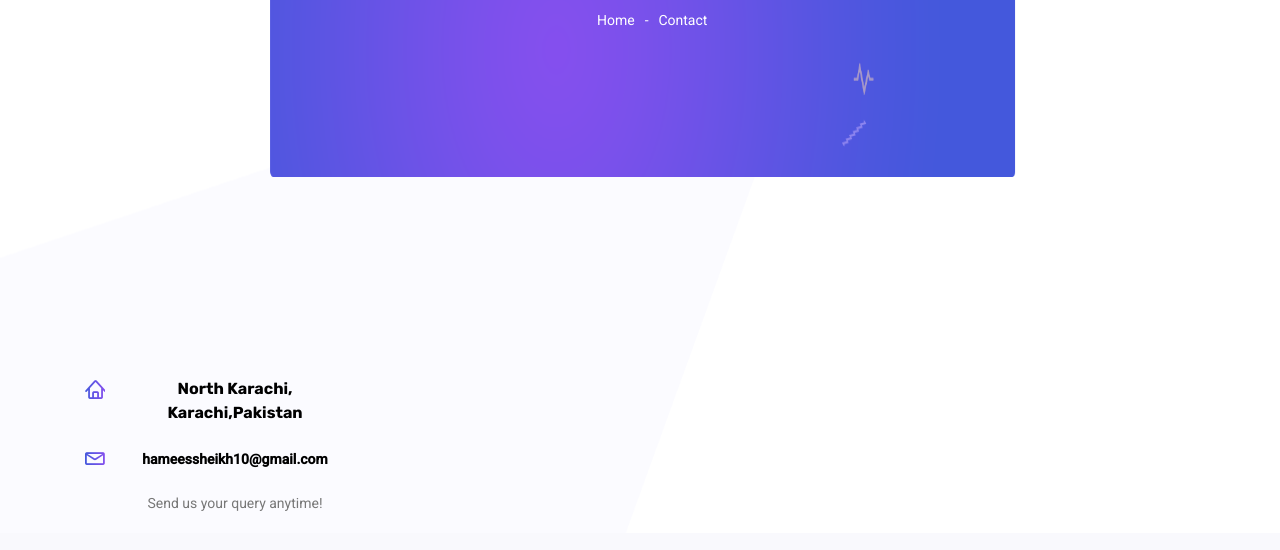
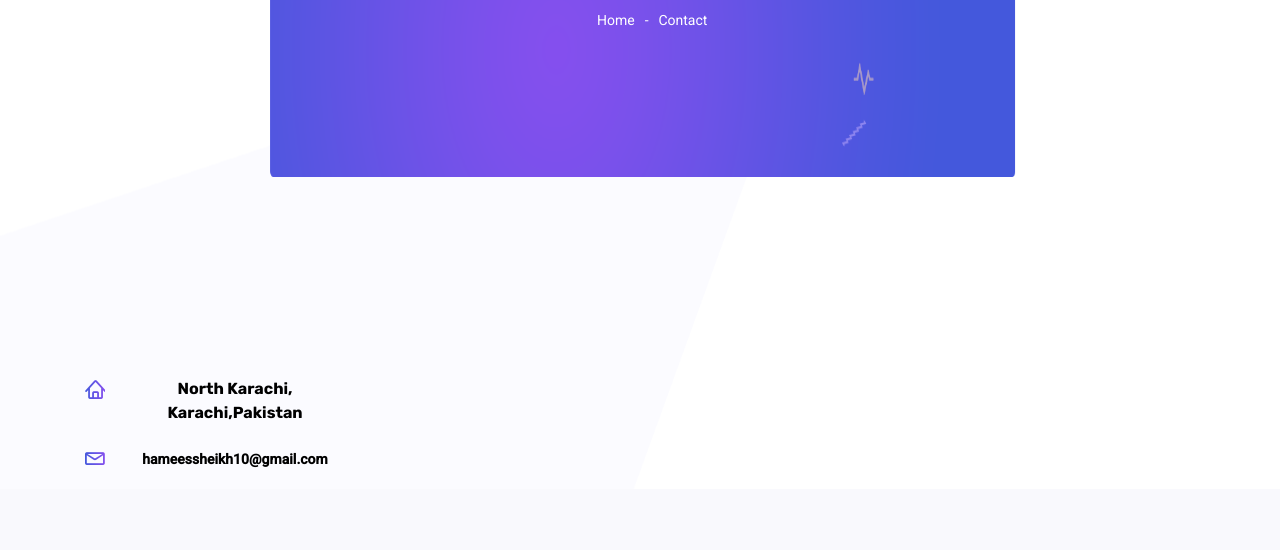
Before and after one commit to Hamees123/Portfolio, a plain HTML site: page contact.html in a window 1280 px wide. Shown: the part 308-858 px from the top of the page. Drawn offline with Linux system fonts and the light colour scheme; some packages are replaced by stand-ins of ours.

Commit message:
Comment out query invitation text
Comment out the query invitation text in contact.html

```diff
--- a/contact.html
+++ b/contact.html
@@ -101,7 +101,7 @@
                         <div class="info_item">
                             <i class="lnr lnr-envelope"></i>
                             <p><a href="#" style="text-decoration: none;color: black;font-weight: 600;">hameessheikh10@gmail.com</a></p>
-                            <p>Send us your query anytime!</p>
+                            <!-- <p>Send us your query anytime!</p> -->
                         </div>
                     </div>
                 </div>
```
